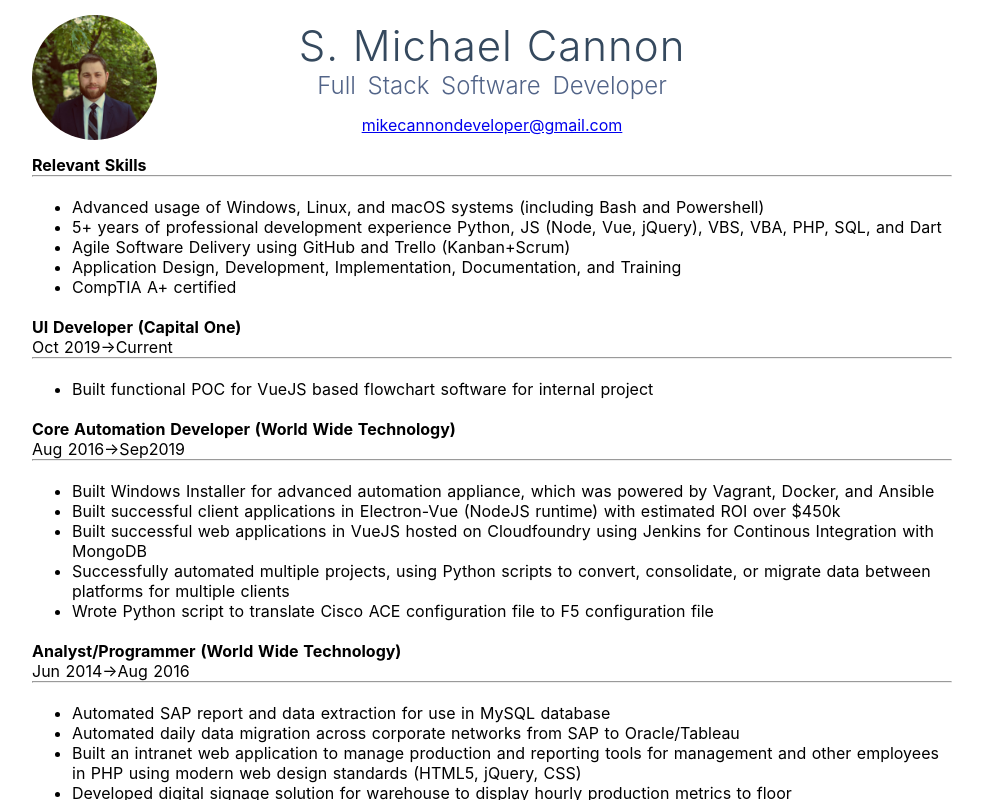
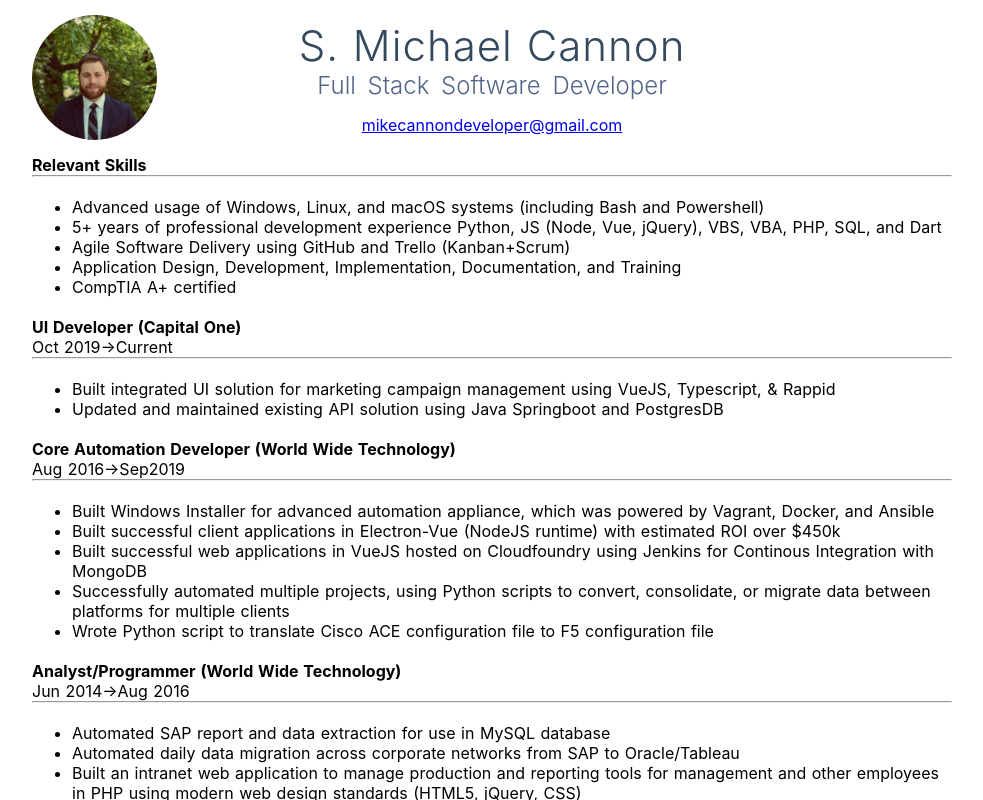
Before and after one commit to mikecannondeveloper/mikecannondeveloper.github.io, a Nuxt app: page / in a window 1280 px wide. Shown: the top 800 px of the page, without its empty margins (148-1131 px from the left). Built offline with nearby package versions, Linux system fonts and the light colour scheme.

Commit message:
updated items

```diff
--- a/pages/index.vue
+++ b/pages/index.vue
@@ -48,7 +48,8 @@ export default {
           jobRole: 'UI Developer (Capital One)',
           dateRange: 'Oct 2019->Current',
           items: [
-            'Built functional POC for VueJS based flowchart software for internal project'
+            'Built integrated UI solution for marketing campaign management using VueJS, Typescript, & Rappid',
+            'Updated and maintained existing API solution using Java Springboot and PostgresDB'
           ]
         },
         {
```
